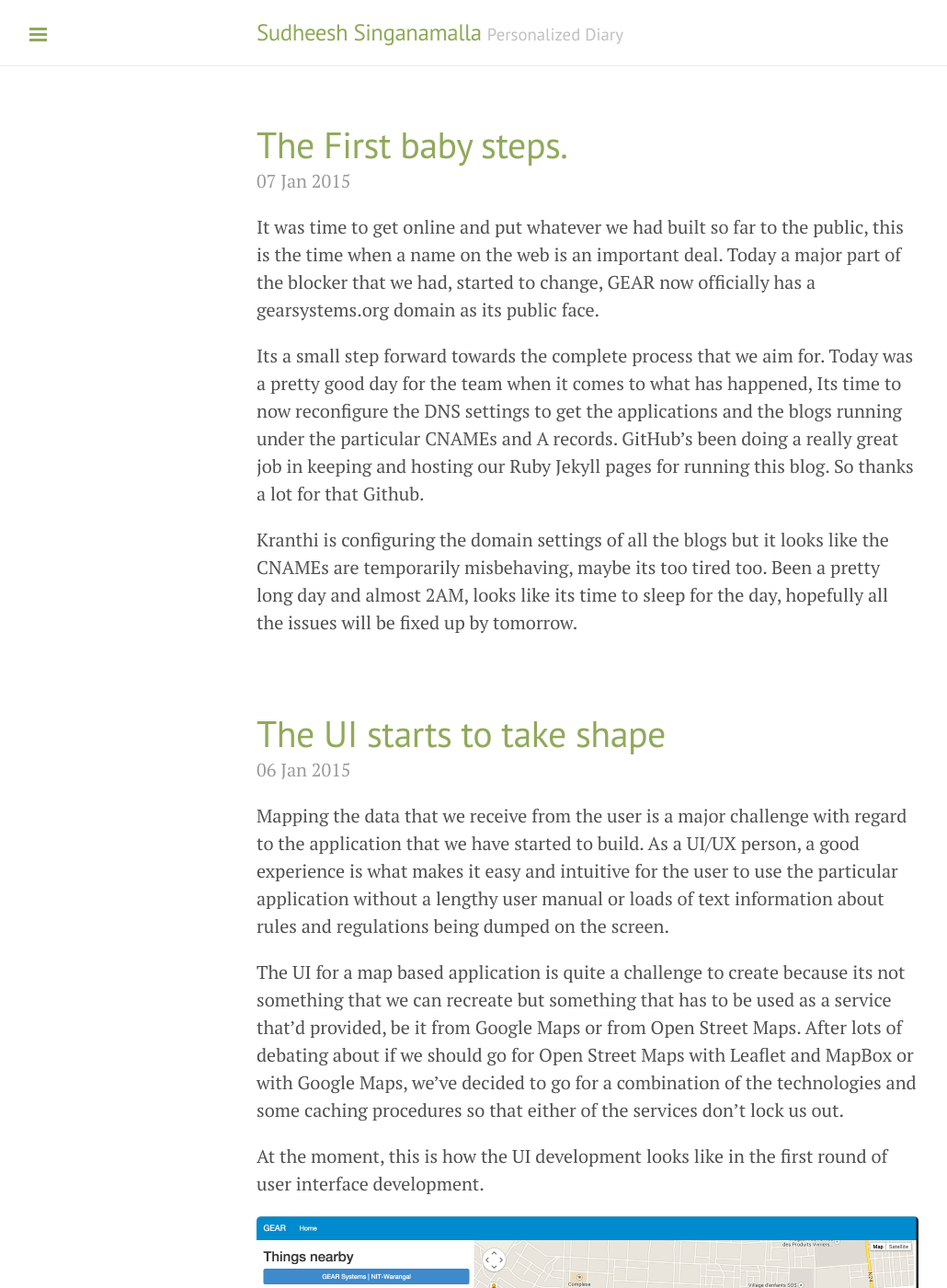
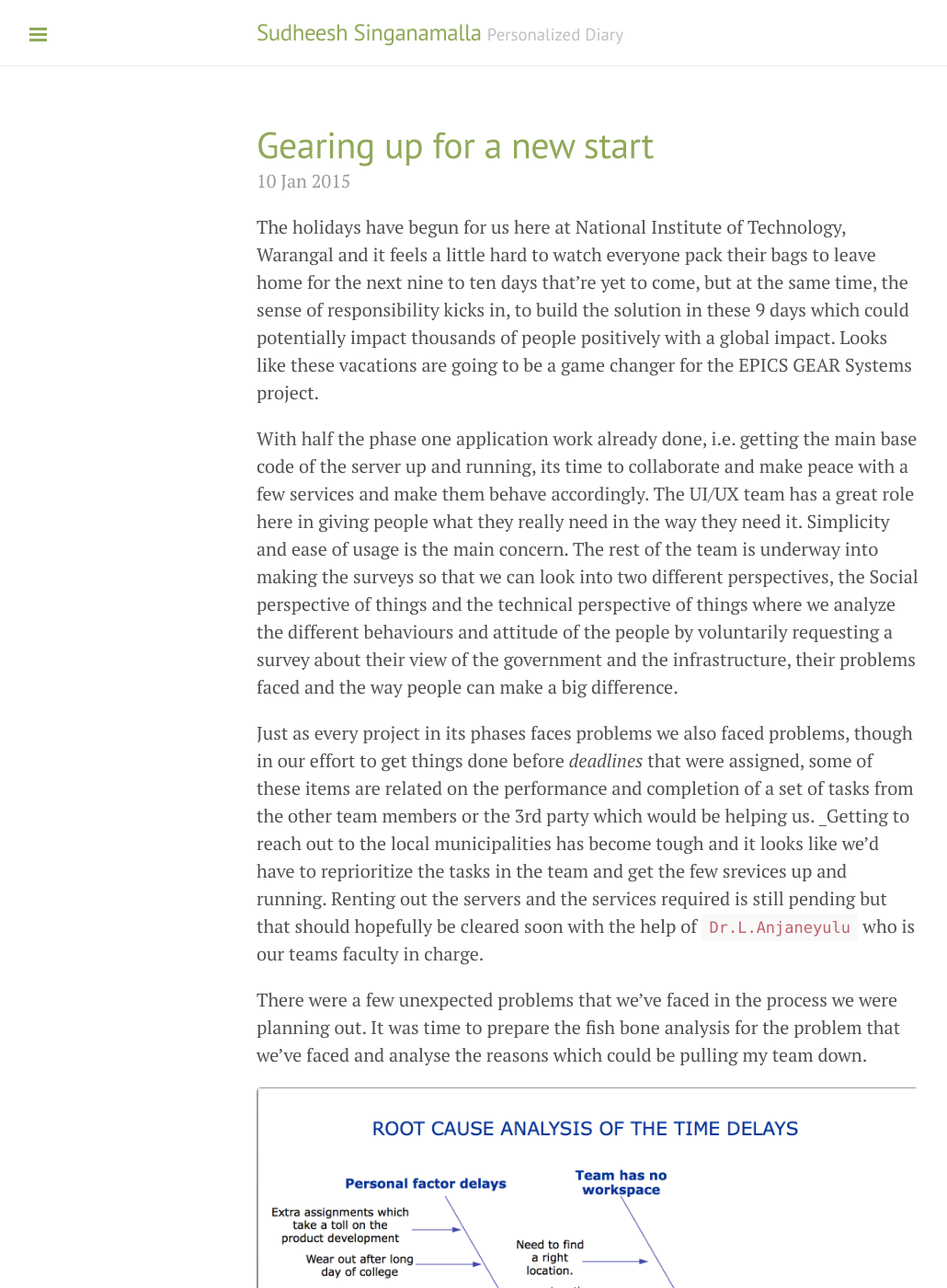
Before and after one commit to gearsystems/sudheesh, a Jekyll site: the page built from index.html, in a window 1280 px wide and 1400 px high. Shown: the whole window at 92% size, without its empty margins (1-1031 px from the left). Built offline with Jekyll 4.4.1, drawn with Linux system fonts in a browser that asks for light colours; Markdown is read by kramdown in place of the engine named in the settings; the list of posts is cut into pages by our own code; some of the changed text lies outside the part shown.

Commit message:
Adding blog post: 10 January 2015

```diff
--- a/_posts/2015-01-07-The-first-baby-steps.md
+++ b/_posts/2015-01-07-The-first-baby-steps.md
@@ -8,4 +8,4 @@ It was time to get online and put whatever we had built so far to the public, th
 
 Its a small step forward towards the complete process that we aim for. Today was a pretty good day for the team when it comes to what has happened, Its time to now reconfigure the DNS settings to get the applications and the blogs running under the particular CNAMEs and A records. GitHub's been doing a really great job in keeping and hosting our Ruby Jekyll pages for running this blog. So thanks a lot for that Github.
 
-Kranthi is configuring the domain settings of all the blogs but it looks like the CNAMEs are temporarily misbehaving, maybe its too tired too. Been a pretty long day and almost 2AM, looks like its time to sleep for the day, hopefully all the issues will be fixed up by tomorrow.
+[Kranthi](http://kranthi.gearsystems.org) is configuring the domain settings of all the blogs but it looks like the CNAMEs are temporarily misbehaving, maybe its too tired too. Been a pretty long day and almost 2AM, looks like its time to sleep for the day, hopefully all the issues will be fixed up by tomorrow.
--- /dev/null
+++ b/_posts/2015-01-10-Gearing-up-for-a-new-start.md
@@ -0,0 +1,17 @@
+---
+layout: post
+title: Gearing up for a new start
+comments: True
+---
+
+The holidays have begun for us here at National Institute of Technology, Warangal and it feels a little hard to watch everyone pack their bags to leave home for the next nine to ten days that're yet to come, but at the same time, the sense of responsibility kicks in, to build the solution in these 9 days which could potentially impact thousands of people positively with a global impact. Looks like these vacations are going to be a game changer for the EPICS GEAR Systems project.
+
+With half the phase one application work already done, i.e. getting the main base code of the server up and running, its time to collaborate and make peace with a few services and make them behave accordingly. The UI/UX team has a great role here in giving people what they really need in the way they need it. Simplicity and ease of usage is the main concern. The rest of the team is underway into making the surveys so that we can look into two different perspectives, the Social perspective of things and the technical perspective of things where we analyze the different behaviours and attitude of the people by voluntarily requesting a survey about their view of the government and the infrastructure, their problems faced and the way people can make a big difference.
+
+Just as every project in its phases faces problems we also faced problems, though in our effort to get things done before _deadlines_ that were assigned, some of these items are related on the performance and completion of a set of tasks from the other team members or the 3rd party which would be helping us. _Getting to reach out to the local municipalities has become tough and it looks like we'd have to reprioritize the tasks in the team and get the few srevices up and running. Renting out the servers and the services required is still pending but that should hopefully be cleared soon with the help of `Dr.L.Anjaneyulu` who is our teams faculty in charge.
+
+There were a few unexpected problems that we've faced in the process we were planning out. It was time to prepare the fish bone analysis for the problem that we've faced and analyse the reasons which could be pulling my team down.
+
+![fishbone]({{site.url|append:site.baseurl}}/public/img/fishbone.png)
+
+I think a few of these problems can be solved with some support and cooperation, though it might take a little time it'll give rise to working things out faster. Since the problems have been identified i'll be working on ways to try getting a few of these problems sorted out so that the team can run back in its initial vigour.
```
Also changed, not shown: public/img/fishbone.png (added).
